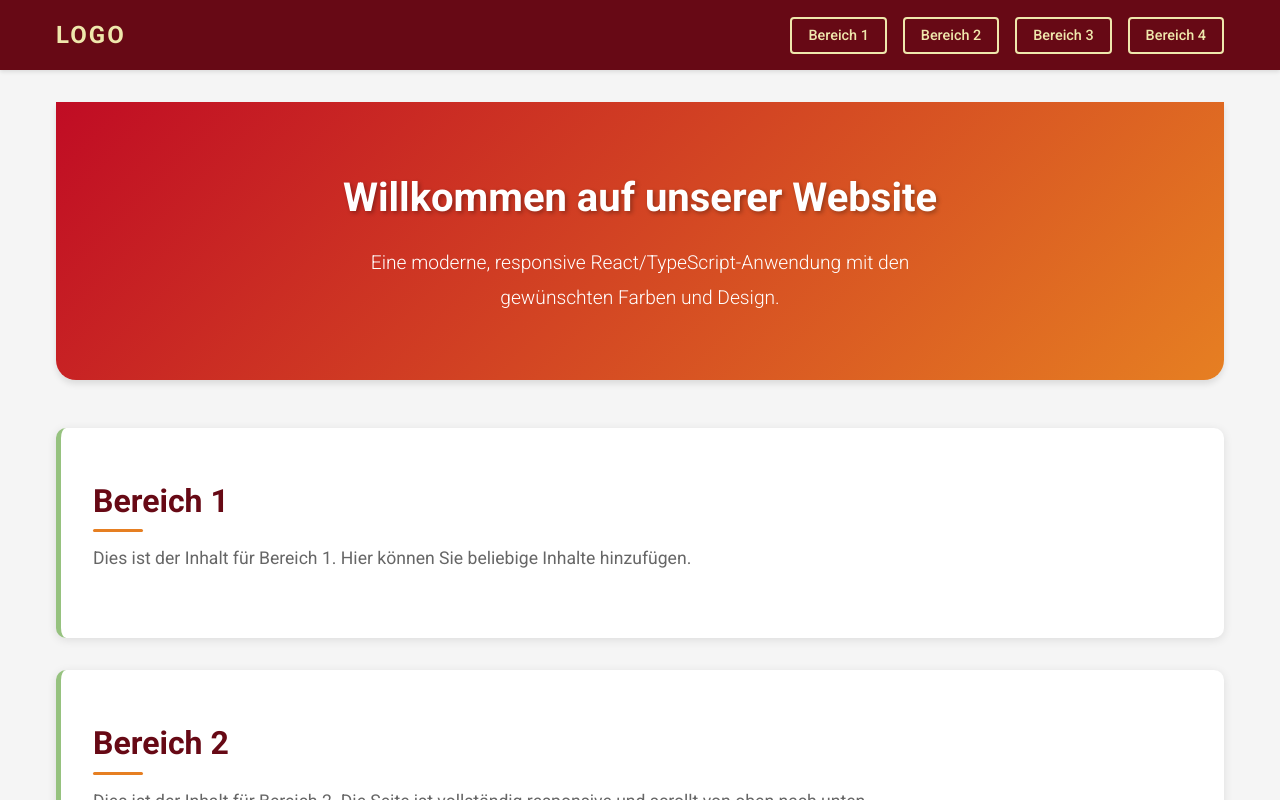
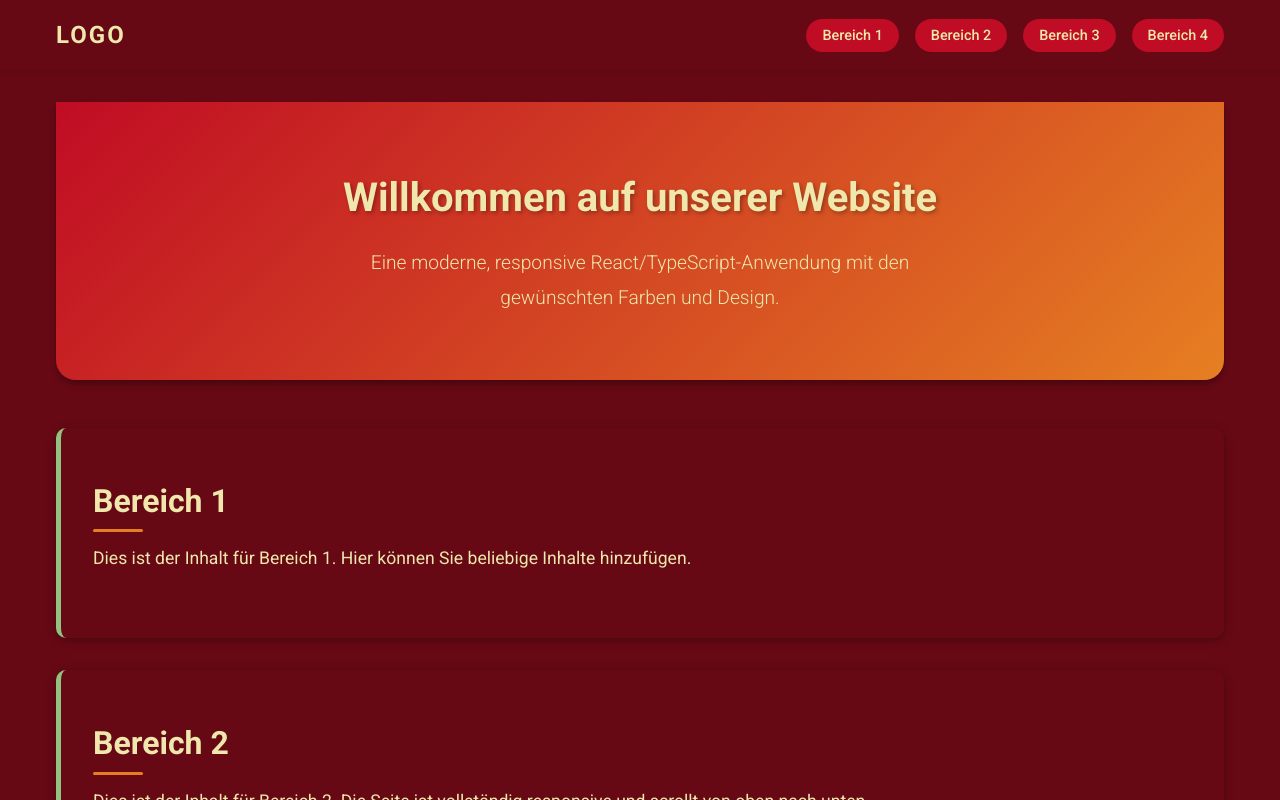
Before and after one commit to Grafikmartin/story, a React (Vite) app: page / in a window 1280 px wide. Shown: the top 800 px of the page. Built offline with nearby package versions, Linux system fonts and the light colour scheme; the HTML template or start-up script is replaced by a standard one.

Commit message:
Design-Update: Nur 5 gewünschte Farben, dunkelroter Hintergrund, runde Buttons ohne Rand

```diff
--- a/src/App.css
+++ b/src/App.css
@@ -16,8 +16,8 @@
 body {
   font-family: 'Roboto', sans-serif;
   line-height: 1.6;
-  color: #333;
-  background-color: #f5f5f5;
+  color: #EFE7AC; /* Hellgrün für Text */
+  background-color: #670915; /* Dunkelrot als Hintergrund */
   overflow-x: hidden;
 }
 
--- a/src/components/Header.css
+++ b/src/components/Header.css
@@ -30,8 +30,8 @@
 }
 
 .nav-button {
-  background: none;
-  border: 2px solid #EFE7AC; /* Hellgrün */
+  background-color: #C00C24; /* Hellrot */
+  border: none;
   color: #EFE7AC; /* Hellgrün */
   padding: 0.5rem 1rem;
   font-family: 'Roboto', sans-serif;
@@ -39,11 +39,11 @@
   font-size: 0.9rem;
   cursor: pointer;
   transition: all 0.3s ease;
-  border-radius: 4px;
+  border-radius: 50px; /* 50% abgerundet */
 }
 
 .nav-button:hover {
-  background-color: #EFE7AC; /* Hellgrün */
+  background-color: #E67F22; /* Orange */
   color: #670915; /* Dunkelrot */
   transform: translateY(-2px);
 }
--- a/src/components/MainContent.css
+++ b/src/components/MainContent.css
@@ -5,12 +5,12 @@
 
 .hero-section {
   background: linear-gradient(135deg, var(--light-red), var(--orange));
-  color: white;
+  color: var(--light-green);
   padding: 4rem 2rem;
   text-align: center;
   margin-bottom: 3rem;
   border-radius: 0 0 20px 20px;
-  box-shadow: 0 4px 6px rgba(0, 0, 0, 0.1);
+  box-shadow: 0 4px 6px rgba(0, 0, 0, 0.3);
 }
 
 .hero-section h1 {
@@ -29,22 +29,23 @@
 }
 
 .content-section {
-  background: white;
+  background: var(--dark-red);
   padding: 3rem 2rem;
   margin-bottom: 2rem;
   border-radius: 10px;
-  box-shadow: 0 2px 10px rgba(0, 0, 0, 0.1);
+  box-shadow: 0 2px 10px rgba(0, 0, 0, 0.3);
   border-left: 5px solid var(--green);
   transition: transform 0.3s ease, box-shadow 0.3s ease;
 }
 
 .content-section:hover {
   transform: translateY(-5px);
-  box-shadow: 0 4px 20px rgba(0, 0, 0, 0.15);
+  box-shadow: 0 4px 20px rgba(0, 0, 0, 0.4);
+  background: var(--light-red);
 }
 
 .content-section h2 {
-  color: var(--dark-red);
+  color: var(--light-green);
   font-size: 2rem;
   font-weight: 600;
   margin-bottom: 1rem;
@@ -63,7 +64,7 @@
 }
 
 .content-section p {
-  color: #666;
+  color: var(--light-green);
   font-size: 1.1rem;
   line-height: 1.8;
   margin-bottom: 1rem;
```
Also changed, not shown: 1 other file (tests, documents, lock files or other folders).
